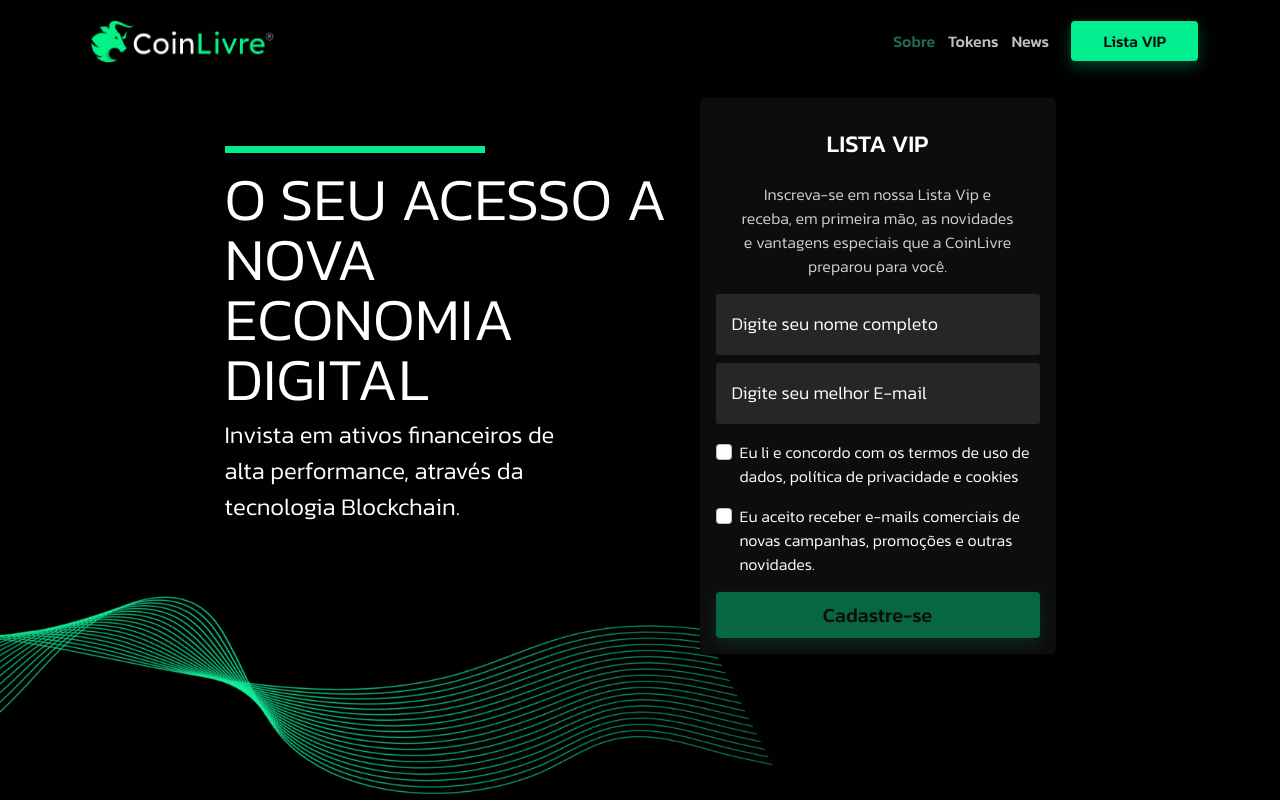
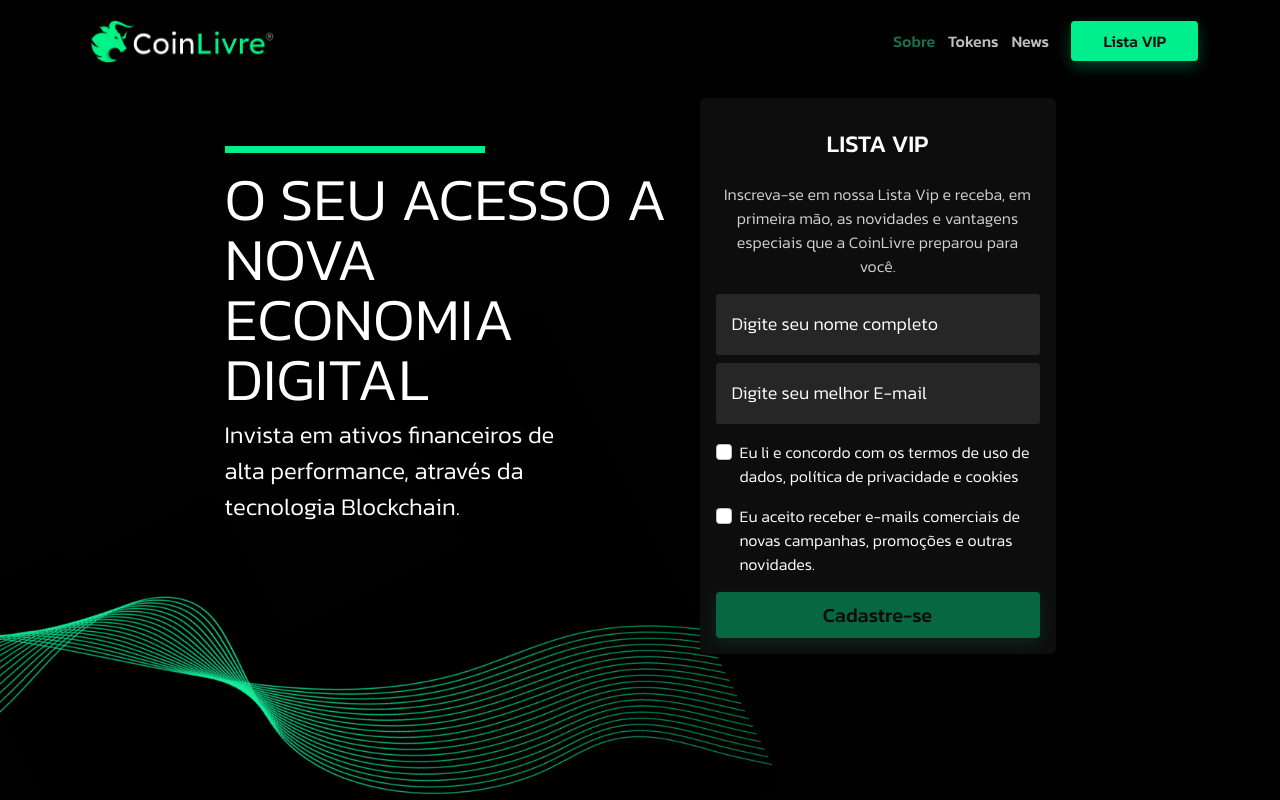
Before and after one commit to matheusmorita/CLfront, a Next.js app: page /quem-somos in a window 1280 px wide. Shown: the top 800 px of the page. Built offline with nearby package versions, Linux system fonts and the light colour scheme; no server answers.

Commit message:
CL-102 | feat: texto no form

```diff
--- a/components/organisms/WaitingList/index.tsx
+++ b/components/organisms/WaitingList/index.tsx
@@ -106,7 +106,7 @@ const WaitingList = () => {
         id='waiting-list-desc'
         color='#D1D1D1'
         text='Inscreva-se em nossa Lista Vip e receba, em primeira mão, as novidades e vantagens especiais que a CoinLivre preparou para você.'
-        className='text-center px-4'
+        className='text-center px-1'
         size={16}
       />
       {!finish && (
```
